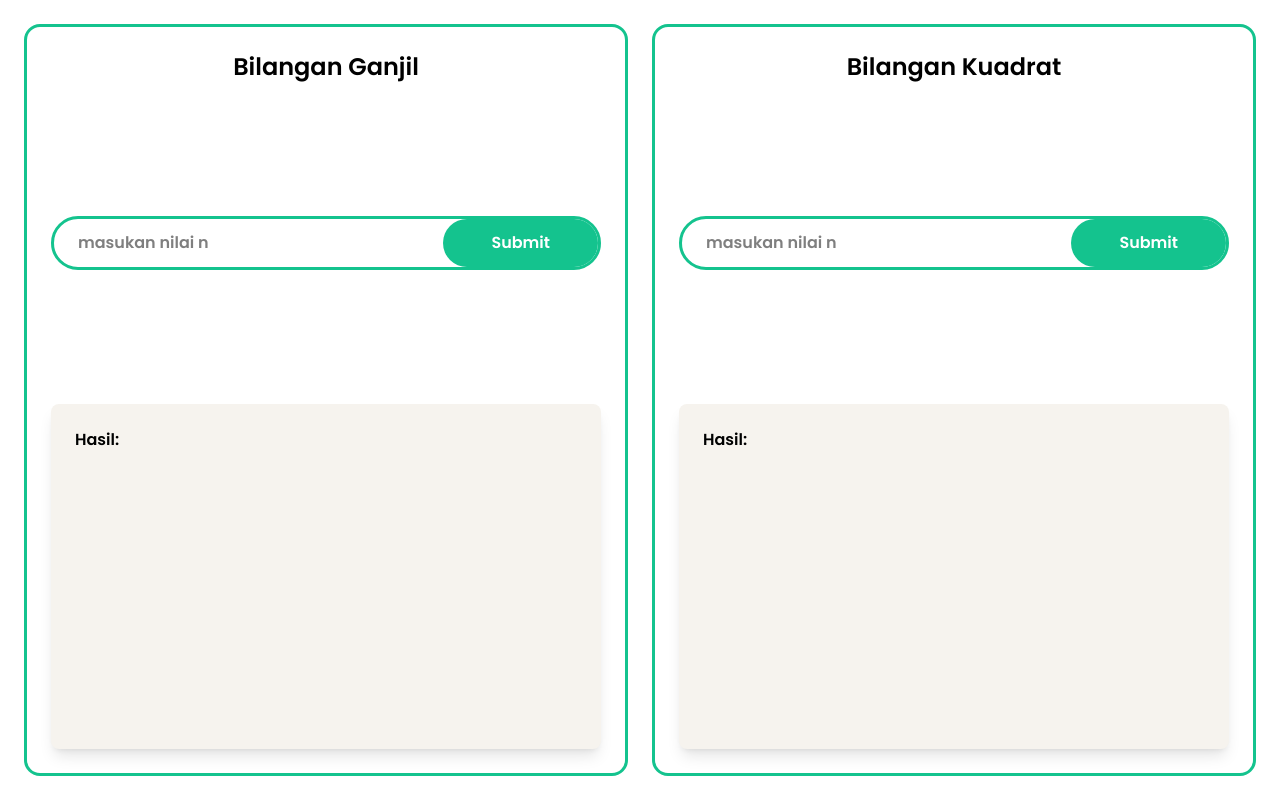
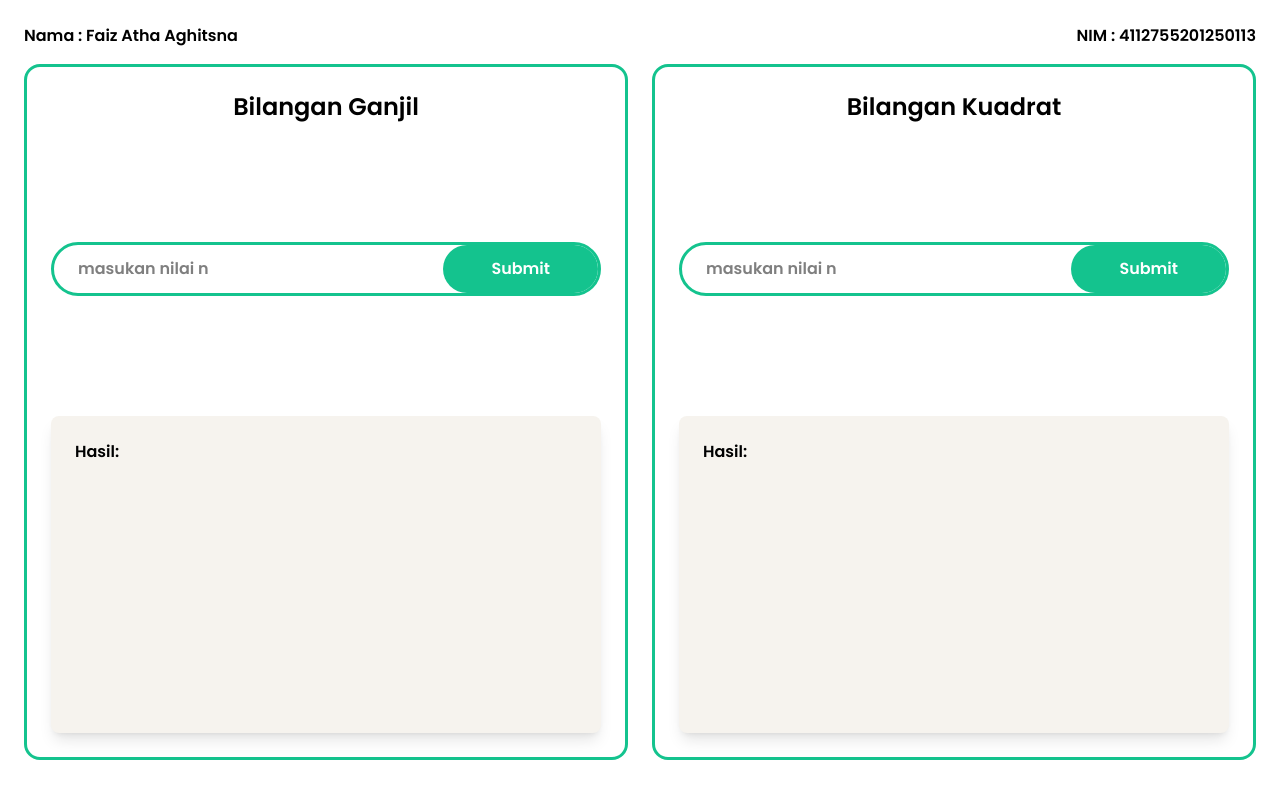
Before and after one commit to fnCodeee/program_induksi_matematika, a React (Vite) app: page / in a window 1280 px wide. Built offline with nearby package versions, Linux system fonts and the light colour scheme; a web font is replaced by a local one.

Commit message:
add (main): main page add name and NIM

```diff
--- a/src/App.jsx
+++ b/src/App.jsx
@@ -34,8 +34,13 @@ const App = () => {
 
       <main
         // style={{ opacity: loaderFinished ? 1 : 0, transition: "opacity 0.5s" }}
-        className="h-screen w-full flex p-6 gap-6 flex-col justify-between md:flex-row"
+        className="h-screen w-full flex flex-col p-6 justify-between"
       >
+        <div className="w-full flex flex-col md:flex-row justify-between">
+          <p>Nama : Faiz Atha Aghitsna</p>
+          <p>NIM : 4112755201250113</p>
+        </div>
+        <div className="h-full w-full flex py-4 gap-6 flex-col justify-between md:flex-row">
           <Card
             typeOfMath="Bilangan Ganjil"
             hasil={hasilGanjil}
@@ -46,6 +51,7 @@ const App = () => {
             hasil={hasilKuadrat}
             input={funcKuadrat}
           />
+        </div>
       </main>
     </>
   );
```
Lines whose indentation alone changed are shown as unchanged.
